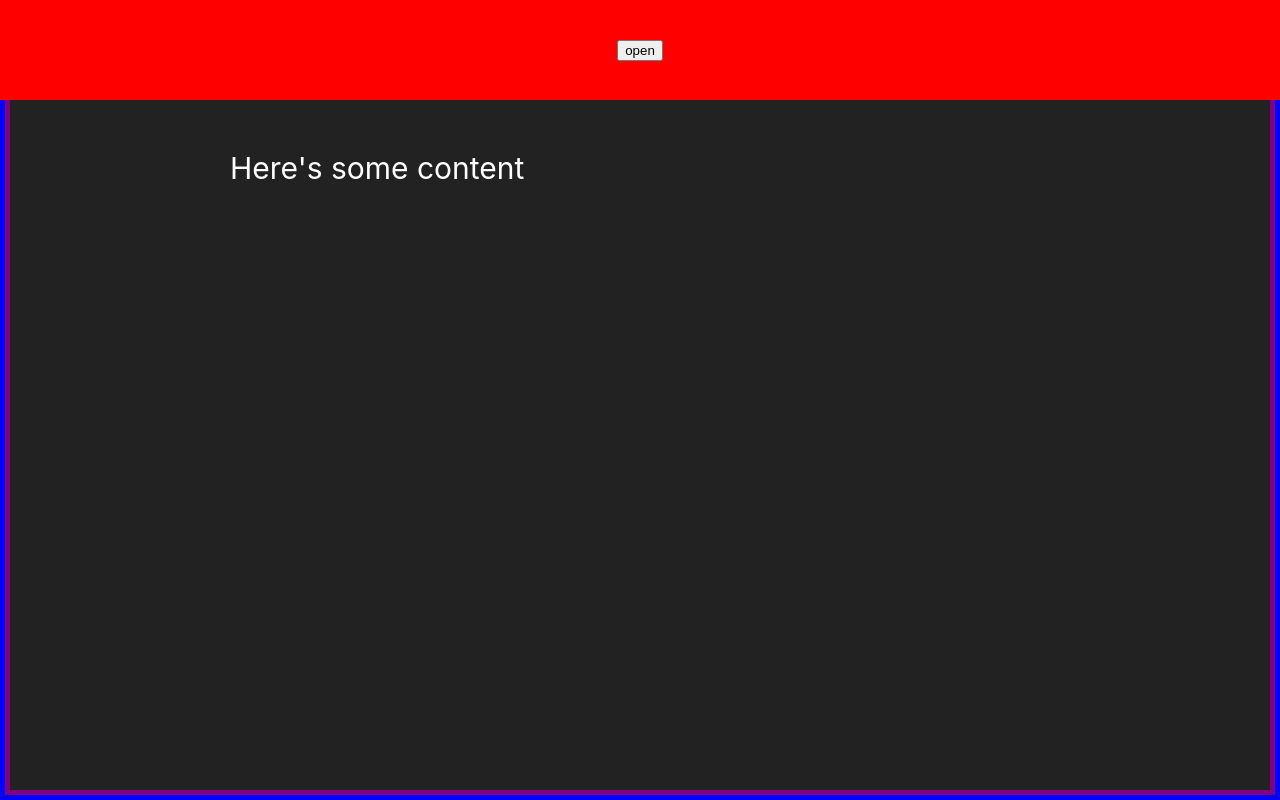
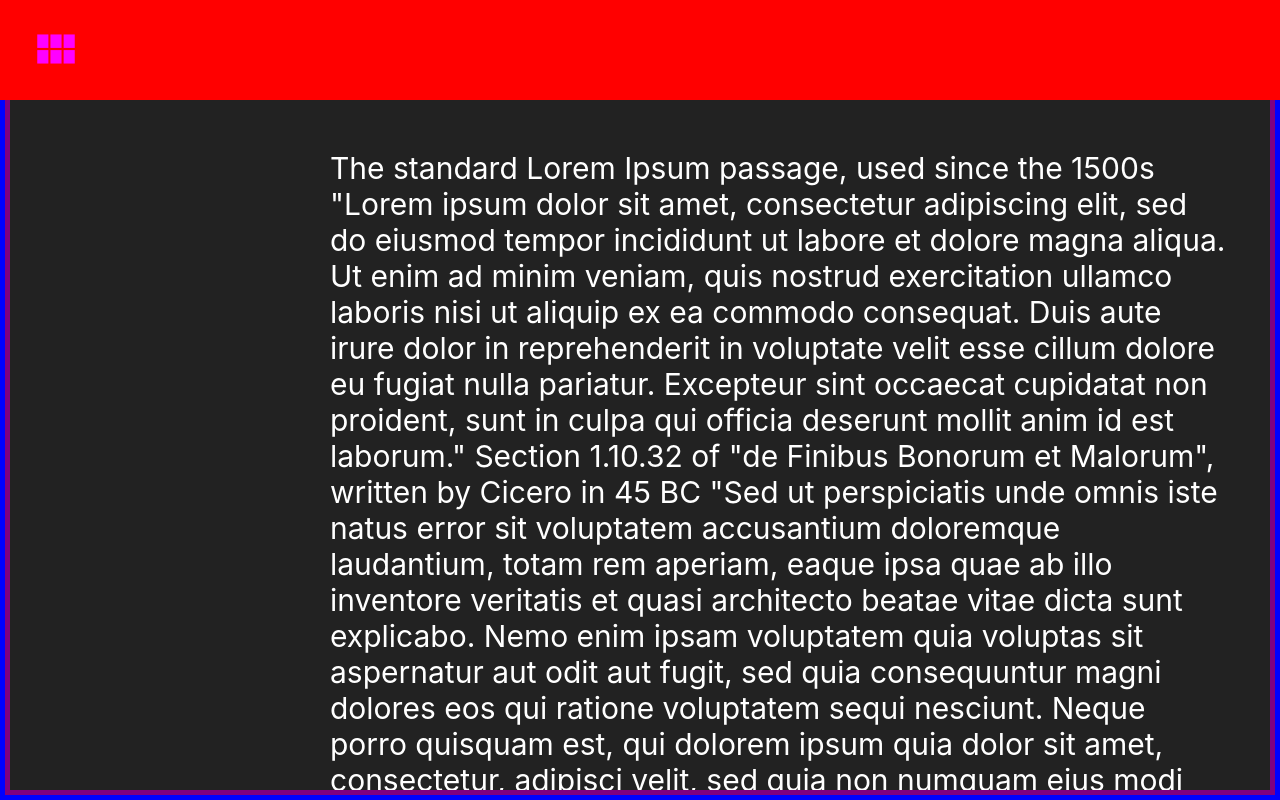
Before and after one commit to kirkdrichardson/react-layout-template, a React (Create React App) app: page / in a window 1280 px wide. Built offline with nearby package versions, Linux system fonts and the light colour scheme.

Commit message:
added material icons, added scrollability to main layout, added auto-closing toggleable sidebar with overlay

```diff
--- a/public/index.html
+++ b/public/index.html
@@ -9,6 +9,8 @@
       manifest.json provides metadata used when your web app is added to the
       homescreen on Android. See https://developers.google.com/web/fundamentals/web-app-manifest/
     -->
+    <link href="https://fonts.googleapis.com/icon?family=Material+Icons"
+      rel="stylesheet">
     <link rel="manifest" href="%PUBLIC_URL%/manifest.json">
     <!--
       Notice the use of %PUBLIC_URL% in the tags above.
--- a/src/App.js
+++ b/src/App.js
@@ -86,7 +86,20 @@
       <AppContainer>
         <Header />
         <MainContent device={device}>
-          Here's some content
+      The standard Lorem Ipsum passage, used since the 1500s
+"Lorem ipsum dolor sit amet, consectetur adipiscing elit, sed do eiusmod tempor incididunt ut labore et dolore magna aliqua. Ut enim ad minim veniam, quis nostrud exercitation ullamco laboris nisi ut aliquip ex ea commodo consequat. Duis aute irure dolor in reprehenderit in voluptate velit esse cillum dolore eu fugiat nulla pariatur. Excepteur sint occaecat cupidatat non proident, sunt in culpa qui officia deserunt mollit anim id est laborum."
+
+Section 1.10.32 of "de Finibus Bonorum et Malorum", written by Cicero in 45 BC
+"Sed ut perspiciatis unde omnis iste natus error sit voluptatem accusantium doloremque laudantium, totam rem aperiam, eaque ipsa quae ab illo inventore veritatis et quasi architecto beatae vitae dicta sunt explicabo. Nemo enim ipsam voluptatem quia voluptas sit aspernatur aut odit aut fugit, sed quia consequuntur magni dolores eos qui ratione voluptatem sequi nesciunt. Neque porro quisquam est, qui dolorem ipsum quia dolor sit amet, consectetur, adipisci velit, sed quia non numquam eius modi tempora incidunt ut labore et dolore magnam aliquam quaerat voluptatem. Ut enim ad minima veniam, quis nostrum exercitationem ullam corporis suscipit laboriosam, nisi ut aliquid ex ea commodi consequatur? Quis autem vel eum iure reprehenderit qui in ea voluptate velit esse quam nihil molestiae consequatur, vel illum qui dolorem eum fugiat quo voluptas nulla pariatur?"
+
+1914 translation by H. Rackham
+"But I must explain to you how all this mistaken idea of denouncing pleasure and praising pain was born and I will give you a complete account of the system, and expound the actual teachings of the great explorer of the truth, the master-builder of human happiness. No one rejects, dislikes, or avoids pleasure itself, because it is pleasure, but because those who do not know how to pursue pleasure rationally encounter consequences that are extremely painful. Nor again is there anyone who loves or pursues or desires to obtain pain of itself, because it is pain, but because occasionally circumstances occur in which toil and pain can procure him some great pleasure. To take a trivial example, which of us ever undertakes laborious physical exercise, except to obtain some advantage from it? But who has any right to find fault with a man who chooses to enjoy a pleasure that has no annoying consequences, or one who avoids a pain that produces no resultant pleasure?"
+
+Section 1.10.33 of "de Finibus Bonorum et Malorum", written by Cicero in 45 BC
+"At vero eos et accusamus et iusto odio dignissimos ducimus qui blanditiis praesentium voluptatum deleniti atque corrupti quos dolores et quas molestias excepturi sint occaecati cupiditate non provident, similique sunt in culpa qui officia deserunt mollitia animi, id est laborum et dolorum fuga. Et harum quidem rerum facilis est et expedita distinctio. Nam libero tempore, cum soluta nobis est eligendi optio cumque nihil impedit quo minus id quod maxime placeat facere possimus, omnis voluptas assumenda est, omnis dolor repellendus. Temporibus autem quibusdam et aut officiis debitis aut rerum necessitatibus saepe eveniet ut et voluptates repudiandae sint et molestiae non recusandae. Itaque earum rerum hic tenetur a sapiente delectus, ut aut reiciendis voluptatibus maiores alias consequatur aut perferendis doloribus asperiores repellat."
+
+1914 translation by H. Rackham
+"On the other hand, we denounce with righteous indignation and dislike men who are so beguiled and demoralized by the charms of pleasure of the moment, so blinded by desire, that they cannot foresee the pain and trouble that are bound to ensue; and equal blame belongs to those who fail in their duty through weakness of will, which is the same as saying through shrinking from toil and pain. These cases are perfectly simple and easy to distinguish. In a free hour, when our power of choice is untrammelled and when nothing prevents our being able to do what we like best, every pleasure is to be welcomed and every pain avoided. But in certain circumstances and owing to the claims of duty or the obligations of business it will frequently occur that pleasures have to be repudiated and annoyances accepted. The wise man therefore always holds in these matters to this principle of selection: he rejects pleasures to secure other greater pleasures, or else he endures pains to avoid worse pains."
         </MainContent>
       </AppContainer>
     );
--- a/src/common/MainLayout.js
+++ b/src/common/MainLayout.js
@@ -23,7 +23,7 @@
   box-sizing: border-box;
 `;
 
-export const MainContent = styled.div`
+export const MainContent = styled.main`
 border: 5px solid purple;
 
   flex: 1;
@@ -37,6 +37,7 @@
   color: white;
   font-size: 30px;
   z-index: 2;
+  overflow: auto;
   ${props => {
     if (props.device) {
       if (props.device === DeviceEnums.DESKTOP) {
--- a/src/common/Style.js
+++ b/src/common/Style.js
@@ -3,7 +3,7 @@
     headerHeight: 100,
     bodyPadding: 40,
     hasSidebar: true,
-    sidebarWidth: 180
+    sidebarWidth: 280
   },
   tablet: {
     headerHeight: 80,
--- a/src/component/common/Header.js
+++ b/src/component/common/Header.js
@@ -15,7 +15,9 @@
     render() {
         return (
             <HeaderWrapper>
-                <Sidebar />
+                <SidebarWrapper>
+                    <Sidebar />
+                </SidebarWrapper>
             </HeaderWrapper>
         );
     }
@@ -34,7 +36,7 @@
     justify-content: center;
     align-items: center;
     box-sizing: border-box;
-    z-index: 4;
+    z-index: 99;
     height: ${web.headerHeight}px;
 
     ${media.desktop`background: dodgerblue;`}
@@ -52,5 +54,10 @@
     `}
 `;
 
+const SidebarWrapper = styled.div`
+    margin-right: auto;
+    margin-left: 20px;
+`;
+
 
 export default Header;
--- a/src/component/common/Sidebar.js
+++ b/src/component/common/Sidebar.js
@@ -11,13 +11,38 @@
     open: boolean
 };
 
+// used to toggle scroll
+
 class Sidebar extends React.Component<{}, State> {
     state = { open: false };
 
-    toggleSidebar = (): void => {
-        this.setState((prevState) => ({
-            open: !prevState.open
-        }));
+    // add an event listener to autoclose sidebar when the sidebar is open
+    componentDidUpdate(_: {}, prevState: State) {
+        if (prevState.open !== this.state.open) {
+            if (this.state.open) {
+                document.addEventListener('click', this.closeSidebar);
+            } else {
+                document.removeEventListener('click', this.closeSidebar);
+            }
+        }
+    }
+
+    // sidebar should always remain mounted, but as a memory-leak preventing safety measure, remove any lingering event listener
+    componentWillUnmount() {
+        document.removeEventListener('click', this.closeSidebar);
+    }
+
+    // open & close methods are split for transitions & event listeners
+    closeSidebar = (): void => {
+        if (this.state.open) {
+            document.getElementsByTagName('main')[0].style.overflow = '';
+            this.setState({ open: false });
+        }
+    }
+
+    openSidebar = (): void => {
+        document.getElementsByTagName('main')[0].style.overflow = 'hidden';
+        this.setState({ open: true });
     }
 
     render() {
@@ -25,16 +50,37 @@
 
         return (
             <div>
-                <button onClick={this.toggleSidebar}>open</button>
+
+                <Button onClick={this.state.open ? this.closeSidebar : this.openSidebar}>
+                    <Icon className="material-icons">view_module</Icon>
+                </Button>
+
                 {open &&
                     <SidebarWrapper>
                         Nav elements here
                     </SidebarWrapper>
                 }
+
+                {open && <FixedPositionOverlay /> }
             </div>
         );
     }
 }
+
+const Button = styled.button`
+    background: transparent;
+    margin: 0;
+    border: 0;
+`;
+
+const Icon = styled.i`
+    font-size: 50px;
+    color: fuchsia;
+
+    :hover {
+        opacity: 0.8;
+    }
+`;
 
 const SidebarWrapper = styled.div`
 border: 5px solid blue;
@@ -47,19 +93,27 @@
   z-index: 3;
   box-sizing: border-box;
 
-  ${media.desktop`background: dodgerblue;`}
-
   ${media.tablet`
-  background: mediumseagreen;
   top: ${tablet.headerHeight}px;
   `}
 
+  ${media.mobile`
+  top: ${mobile.headerHeight}px;
+  `}
+`;
 
-  ${media.mobile`
-  background: palevioletred;
-  top: ${mobile.headerHeight}px;
+const FixedPositionOverlay = styled.div`
+    position: fixed;
+    right: 0;
+    left: 0;
+    bottom: 0;
+    background: #222;
+    opacity: 0.4;
+    z-index: -99;
 
-  `}
+    top:  ${web.headerHeight}px;
+     ${media.tablet`top: ${tablet.headerHeight}px;`}
+    ${media.mobile`top: ${mobile.headerHeight}px;`}
 `;
 
 
```
